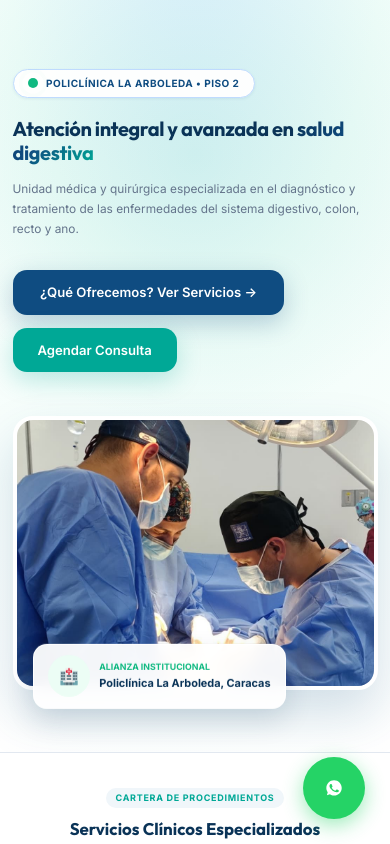
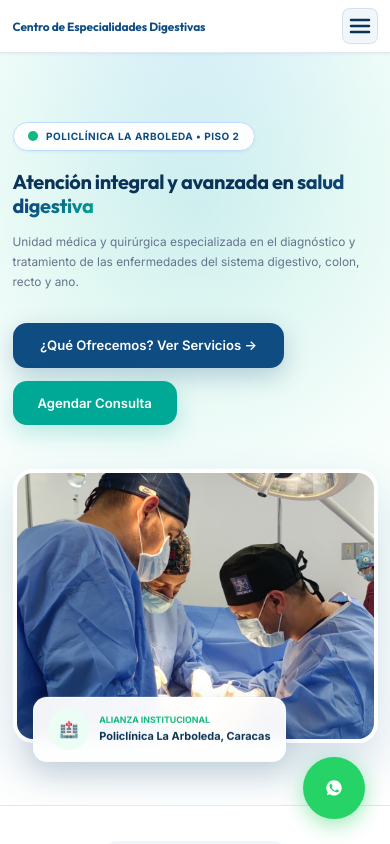
Before and after one commit to luisge12/COMEDVEN, a Next.js app: page / in a window 390 px wide. Shown: the top 844 px of the page. Built offline with nearby package versions, Linux system fonts and the light colour scheme.

Commit message:
Implementar cabecera compacta de 52px con nombre institucional y menu hamburguesa para pantallas medianas y pequenas

```diff
--- a/src/app/globals.css
+++ b/src/app/globals.css
@@ -471,9 +471,48 @@ html {
    ========================================================================= */
 
 @media (max-width: 1024px) {
-  /* Ocultar header por completo en pantallas medianas y pequeñas */
-  .site-header, header {
+  /* Cabecera compacta y elegante (52px) */
+  .site-header {
+    display: block !important;
+  }
+
+  .navbar-container {
+    height: 52px !important;
+    padding-top: 0 !important;
+    padding-bottom: 0 !important;
+  }
+
+  /* Nombre institucional optimizado y limpio */
+  .nav-logo {
+    font-size: 0.95rem !important;
+    font-weight: 700 !important;
+    letter-spacing: -0.01em !important;
+    white-space: nowrap !important;
+    overflow: hidden !important;
+    text-overflow: ellipsis !important;
+    max-width: calc(100% - 50px) !important;
+  }
+
+  /* Botón hamburguesa discreto a la derecha */
+  .mobile-nav-toggle {
+    display: flex !important;
+    align-items: center !important;
+    justify-content: center !important;
+    width: 36px !important;
+    height: 36px !important;
+    padding: 0.35rem !important;
+    border-radius: var(--radius-sm) !important;
+    background-color: var(--color-primary-light) !important;
+    border: 1px solid rgba(15, 76, 129, 0.12) !important;
+    color: var(--color-primary-dark) !important;
+  }
+
+  .desktop-nav {
     display: none !important;
+  }
+
+  .mobile-nav-menu {
+    border-top: 1px solid var(--color-border);
   }
 
   /* Reducción proporcional del tamaño de letra base en todo el sitio */
--- a/src/components/Navbar.tsx
+++ b/src/components/Navbar.tsx
@@ -35,7 +35,7 @@ export default function Navbar() {
         <div className="container navbar-container" style={{ display: 'flex', alignItems: 'center', justifyContent: 'space-between', height: '75px' }}>
 
           {/* Logotipo */}
-          <Link href="/" style={{ display: 'flex', alignItems: 'center', gap: '0.5rem', fontWeight: 800, fontSize: '1.15rem', color: 'var(--color-primary)', fontFamily: 'var(--font-family-heading)', textDecoration: 'none' }}>
+          <Link href="/" className="nav-logo" style={{ display: 'flex', alignItems: 'center', gap: '0.5rem', fontWeight: 800, fontSize: '1.15rem', color: 'var(--color-primary)', fontFamily: 'var(--font-family-heading)', textDecoration: 'none' }}>
             <span>Centro de Especialidades Digestivas</span>
           </Link>
 
```
